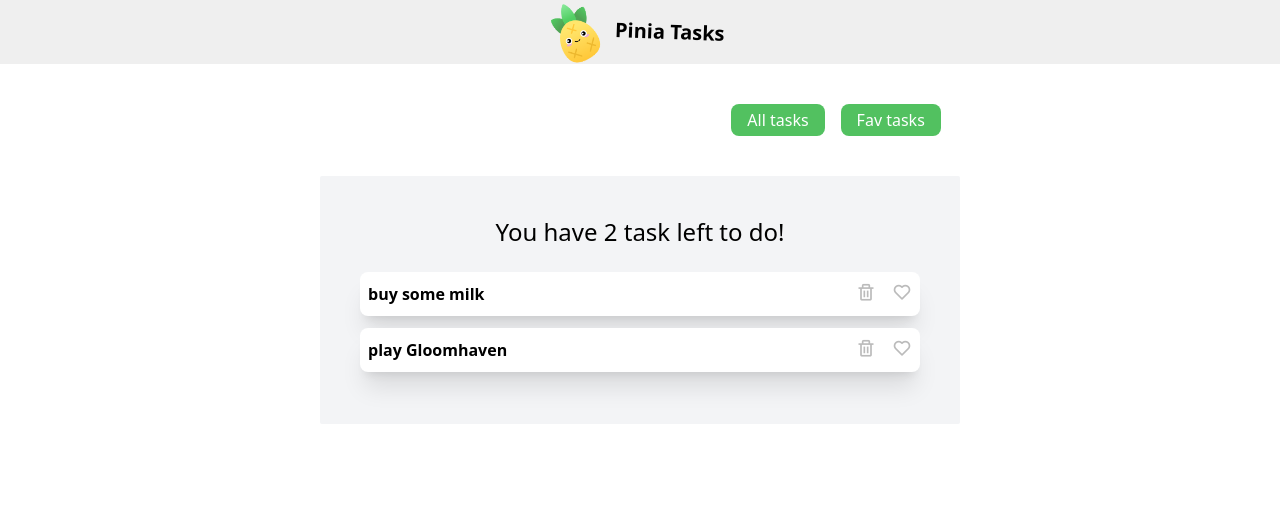
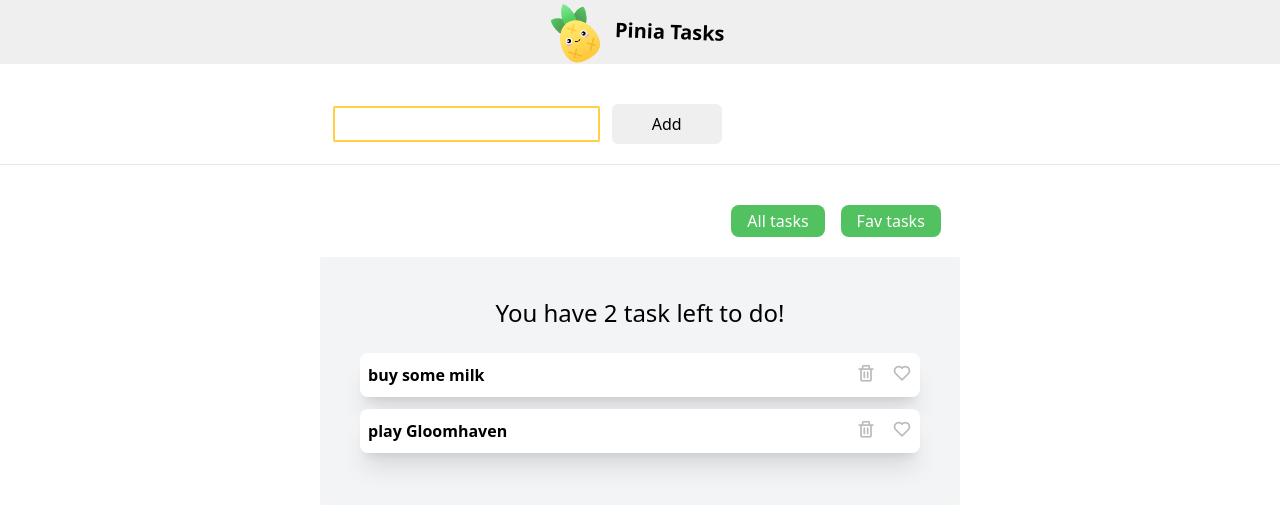
Before and after one commit to YoniBcha/vue-pinia, a Vue app: page / in a window 1280 px wide. Shown: the top 528 px of the page. Built offline with nearby package versions, Linux system fonts and the light colour scheme.

Commit message:
add task is done and icon delete and favorate icon is working

```diff
--- a/src/App.vue
+++ b/src/App.vue
@@ -13,15 +13,21 @@
       </div>
     </header>
 
+    <!-- new task form -->
+    <div class="mb-10">
+      <TaskForm class="mb-5"/>
+      <hr />
+    </div>
+
     <!-- filter -->
-    <nav class="flex justify-end">
+    <nav class="flex justify-end mb-5">
       <button
-        class="bg-[#52c160] text-white px-4 py-1 mr-4 rounded-lg mb-10"
+        class="bg-[#52c160] text-white px-4 py-1 mr-4 rounded-lg"
         @click="filter = 'all'"
       >
         All tasks</button
       ><button
-        class="bg-[#52c160] text-white px-4 py-1 mr-[26.5%] rounded-lg mb-10"
+        class="bg-[#52c160] text-white px-4 py-1 mr-[26.5%] rounded-lg"
         @click="filter = 'fav'"
       >
         Fav tasks
@@ -61,9 +67,10 @@ import { useTaskStore } from "./stores/TaskStore";
 
 // components
 import TaskDetail from "./components/TaskDetail.vue";
+import TaskForm from "./components/TaskForm.vue";
 
 export default {
-  components: { TaskDetail },
+  components: { TaskDetail, TaskForm },
   setup() {
     const taskStore = useTaskStore();
     const filter = ref("all");
--- a/src/components/TaskDetail.vue
+++ b/src/components/TaskDetail.vue
@@ -4,15 +4,23 @@
   >
     <h1 class="font-semibold">{{ task.title }}</h1>
     <div class="block text-xl cursor-pointer text-[#bbb]">
-      <i class="bx bx-trash"></i>
-      <i class="bx bx-heart ml-4"></i>
+      <i class="bx bx-trash" @click="taskStore.deleteTask(task.id)"></i>
+      <i class="bx bx-heart ml-4" @click="taskStore.toggleFav(task.id)"></i>
     </div>
   </div>
 </template>
 
 <script>
+import { ref } from "vue";
+import { useTaskStore } from "../stores/TaskStore";
+
 export default {
   name: "TaskDetail",
   props: ["task"],
+  setup() {
+    const taskStore = useTaskStore();
+
+    return { taskStore };
+  },
 };
 </script>
--- a/src/components/TaskForm.vue
+++ b/src/components/TaskForm.vue
@@ -1,11 +1,35 @@
 <template>
-    <div>
-
-    </div>
+  <form @submit.prevent="handelSubmit" class="ml-[26%]">
+    <input
+      class="outline-none px-4 py-1 border-2 border-[#ffcf45] rounded-sm"
+      type="text"
+      v-model="newTask"
+      placeholder="Enter a new task"
+    />
+    <button class="ml-3 px-10 py-2 rounded-md bg-[#efefef]">Add</button>
+  </form>
 </template>
 
 <script>
-    export default {
+import { ref } from "vue";
+import { useTaskStore } from "../stores/TaskStore";
 
-    }
+export default {
+  setup() {
+    const taskStore = useTaskStore();
+    const newTask = ref("  ");
+
+    const handelSubmit = () => {
+      if (newTask.value.length > 0) {
+        taskStore.addTask({
+          title: newTask.value,
+          isFav: false,
+          id: Math.floor(Math.random() * 10000),
+        });
+        newTask.value = "";
+      }
+    };
+    return { handelSubmit, newTask };
+  },
+};
 </script>
--- a/src/stores/TaskStore.js
+++ b/src/stores/TaskStore.js
@@ -4,7 +4,7 @@ export const useTaskStore = defineStore("taskStore", {
   state: () => ({
     tasks: [
       { id: 1, title: "buy some milk", isFav: false },
-      { id: 2, title: "play Gloomhaven", isFav: true },
+      { id: 2, title: "play Gloomhaven", isFav: false },
     ],
   }),
   getters: {
@@ -24,5 +24,14 @@ export const useTaskStore = defineStore("taskStore", {
     addTask(task) {
       this.tasks.push(task);
     },
+    deleteTask(id) {
+      this.tasks = this.tasks.filter((t) => {
+        return t.id !== id;
+      });
+    },
+    toggleFav() {
+      const task = this.tasks.find((t) => t.id === id);
+      task.isFav = !task.isFav;
+    },
   },
 });
```
